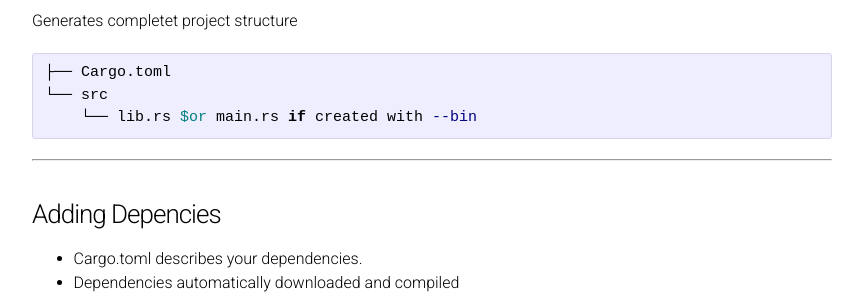
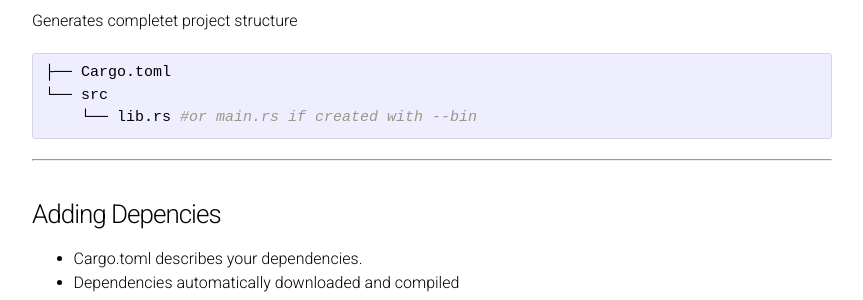
Before and after one commit to matthias-prangl/hsro-inf-kp.github.io, a Jekyll site: the page built from PITCHME.md, in a window 1280 px wide and 900 px high, scrolled down 1383 px. Shown: the part 151-451 px from the top of the window, without its empty margins (208-1071 px from the left). Built offline with Jekyll 4.4.1, drawn with Linux system fonts in a browser that asks for light colours; our own code applies the rules of GitHub Pages for plain Markdown files.

Commit message:
Update Slides

````diff
--- a/PITCHME.md
+++ b/PITCHME.md
@@ -49,17 +49,17 @@ memory and type safety
 
 Easily create new projects:
 
-```sh
+```bash
 cargo new new_project
 cargo new new_bin_project --bin
 ```
 
 Generates completet project structure
 
-```sh
+```bash
 ├── Cargo.toml
 └── src
-    └── lib.rs $or main.rs if created with --bin
+    └── lib.rs #or main.rs if created with --bin
 ```
 
 ---
--- a/PITCHME.yaml
+++ b/PITCHME.yaml
@@ -3,5 +3,6 @@ logo : assets/fh-rosenheim.png
 slide-number : true
 transition : slide
 remote-control : true
+highlight : vs
 footnote : "Rust - Matthias Prangl - Richard Strauch"
 theme-override : assets/css/PITCHME.css
````
Also changed, not shown: assets/css/PITCHME.css (line endings or trailing spaces).
